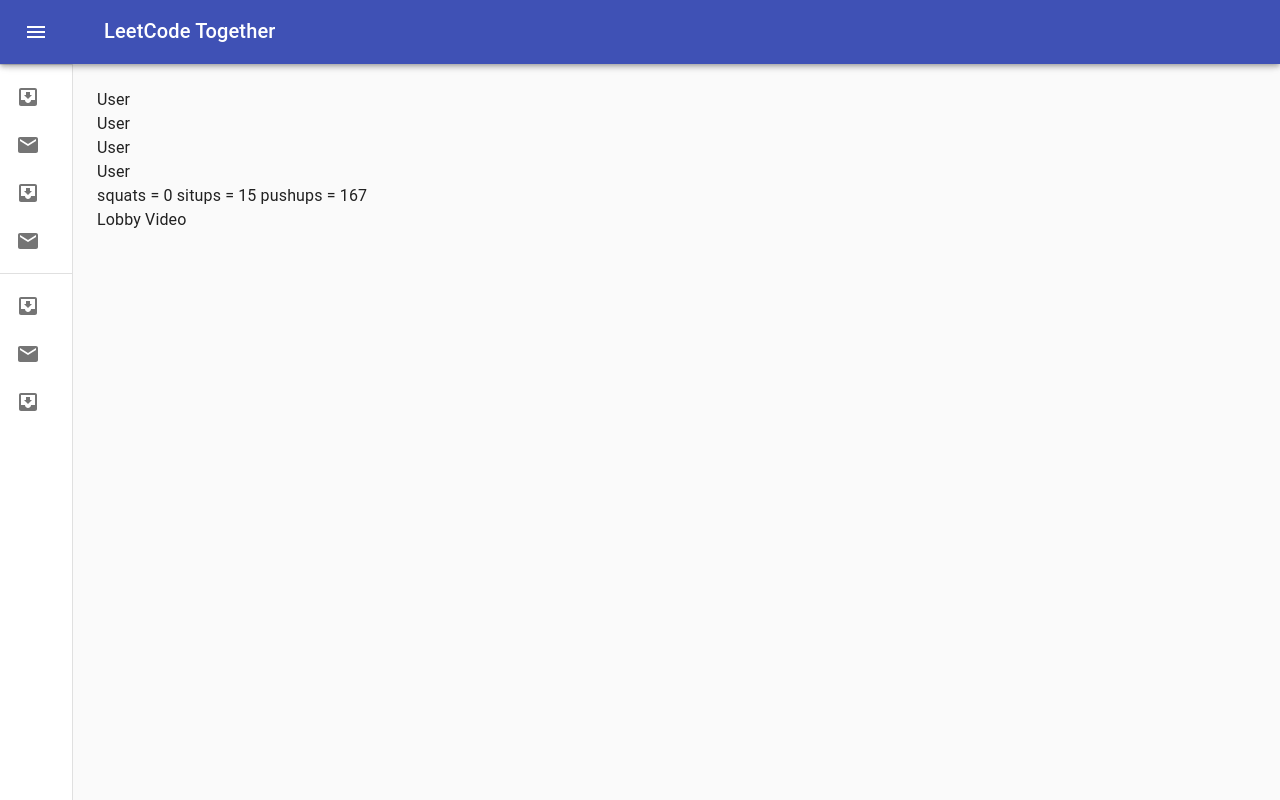
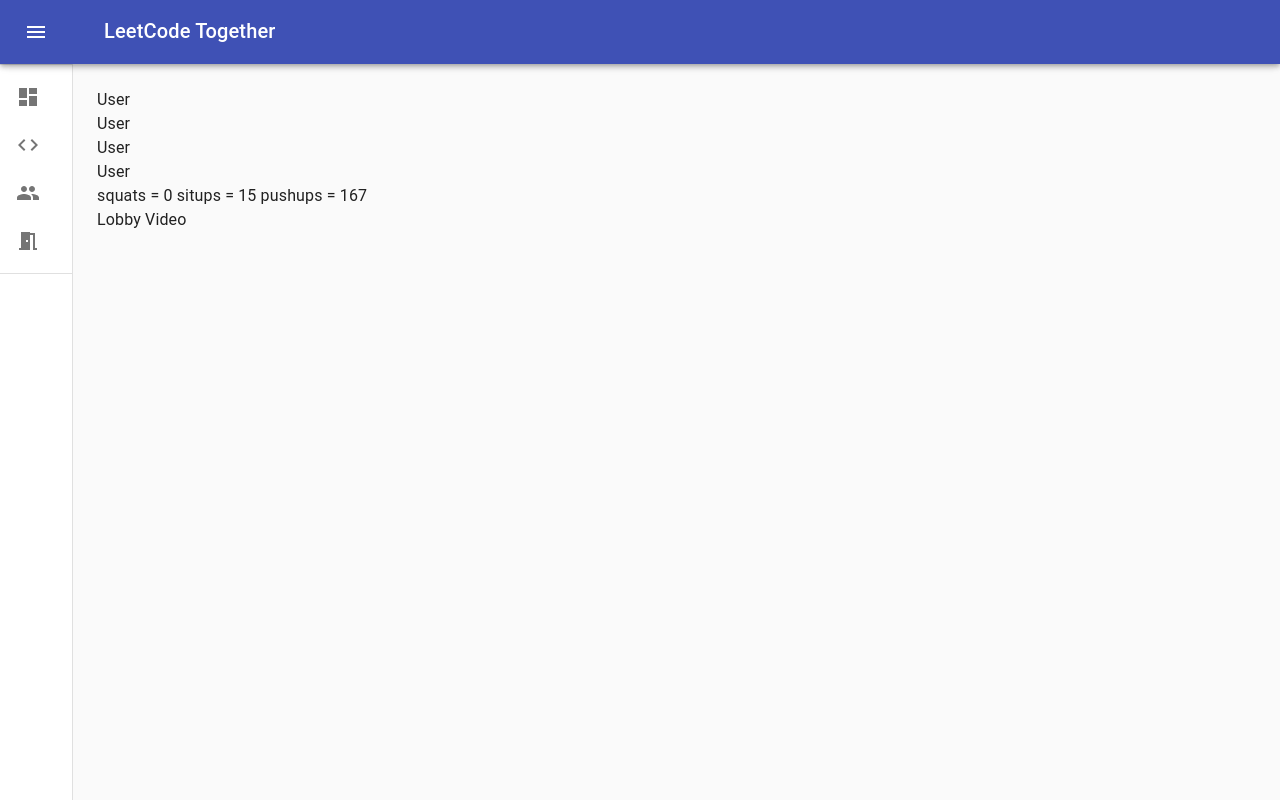
Before and after one commit to LeetCodeTogether/LeetCodeTogether, a React (Create React App) app in the folder client/: page / in a window 1280 px wide. Built offline with nearby package versions, Linux system fonts and the light colour scheme.

Commit message:
Set drawer icons

```diff
--- a/client/src/components/Navigation.js
+++ b/client/src/components/Navigation.js
@@ -15,9 +15,11 @@
 import ListItem from '@material-ui/core/ListItem';
 import ListItemIcon from '@material-ui/core/ListItemIcon';
 import ListItemText from '@material-ui/core/ListItemText';
-import InboxIcon from '@material-ui/icons/MoveToInbox';
-import MailIcon from '@material-ui/icons/Mail';
 import { Button } from '@material-ui/core';
+import DashboardIcon from '@material-ui/icons/Dashboard';
+import CodeIcon from '@material-ui/icons/Code';
+import PeopleIcon from '@material-ui/icons/People';
+import MeetingRoomIcon from '@material-ui/icons/MeetingRoom';
 
 
 
@@ -80,22 +82,25 @@
         </div>
         <Divider />
         <List>
-          {['Inbox', 'Starred', 'Send email', 'Drafts'].map((text, index) => (
-            <ListItem button key={text}>
-              <ListItemIcon>{index % 2 === 0 ? <InboxIcon /> : <MailIcon />}</ListItemIcon>
-              <ListItemText primary={text} />
-            </ListItem>
-          ))}
+          {[{name: 'Dashboard', icon: < DashboardIcon /> },
+            {name: 'Challenges', icon: < CodeIcon /> },
+            {name: 'Friends', icon: <PeopleIcon/> },
+            {name: 'Lobbies', icon: <MeetingRoomIcon/> }].map((text) => (
+                <ListItem button key={text.name}>
+                  <ListItemIcon>{text.icon}</ListItemIcon>
+                  <ListItemText primary={text.name} />
+                </ListItem>
+              ))}
         </List>
         <Divider />
-        <List>
+        {/* <List>
           {['All mail', 'Trash', 'Spam'].map((text, index) => (
             <ListItem button key={text}>
               <ListItemIcon>{index % 2 === 0 ? <InboxIcon /> : <MailIcon />}</ListItemIcon>
               <ListItemText primary={text} />
             </ListItem>
           ))}
-        </List>
+        </List> */}
       </Drawer>
       <main className={classes.content}>
         <div className={classes.toolbar} />
```
